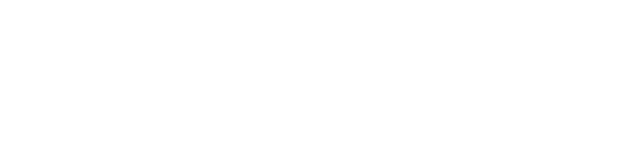
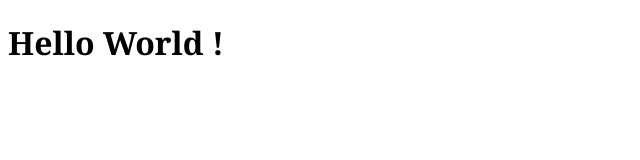
Before and after one commit to M-Cie/Tuto-GIt, a plain HTML site: page index.html in a window 1280 px wide. Shown: the whole page, without its empty margins (0-640 px from the left). Drawn offline with Linux system fonts and the light colour scheme.

Commit message:
Changement fichier HTML et CSS

```diff
--- a/index.html
+++ b/index.html
@@ -8,6 +8,7 @@
     <title>Document</title>
 </head>
 <body>
+    <h1>Hello World !</h1>
 
 </body>
 </html>
--- a/style.css
+++ b/style.css
@@ -0,0 +1,4 @@
+h1 {
+    font-family: Cambria, Cochin, Georgia, Times, 'Times New Roman', serif;
+    font-size: 2rem;
+}
```
